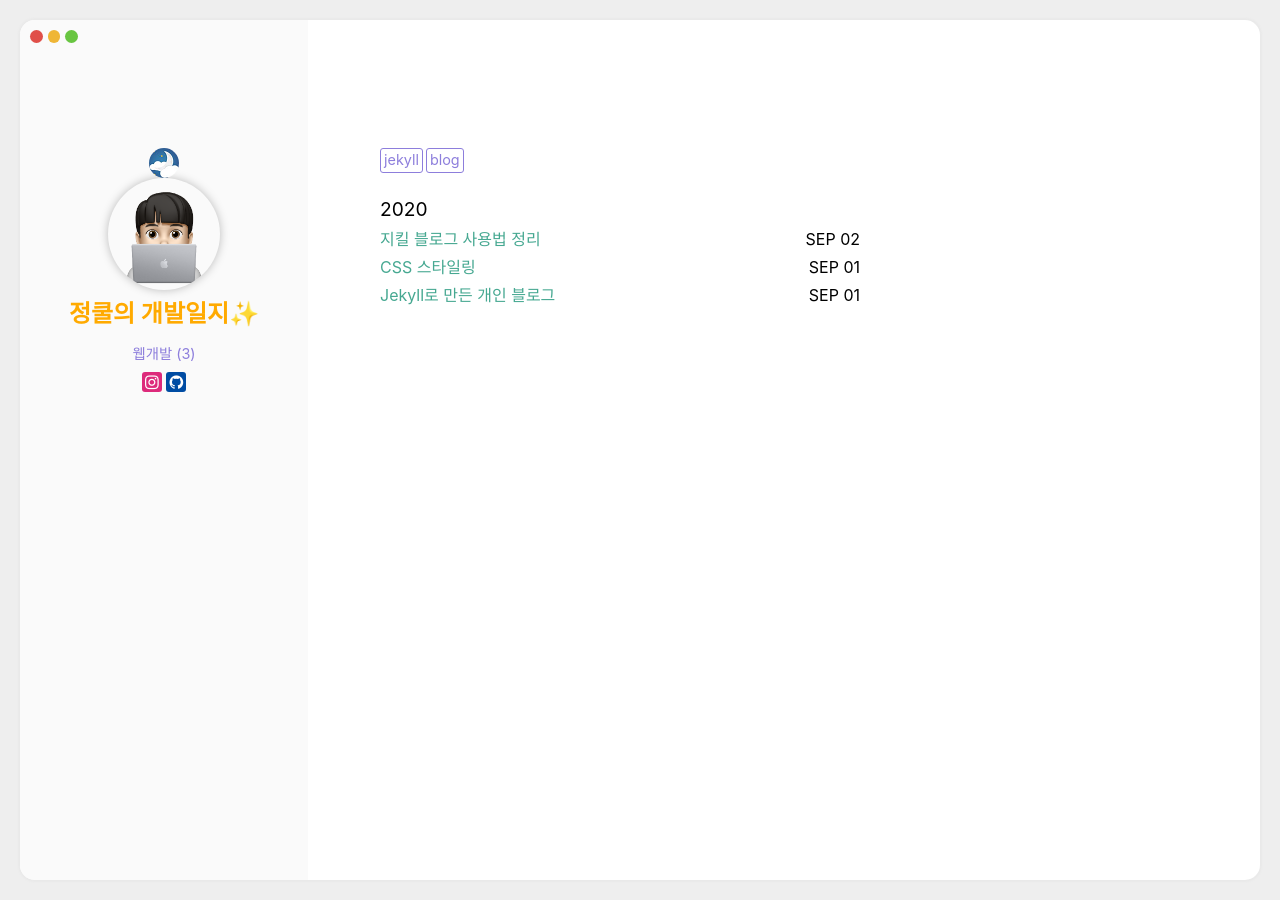
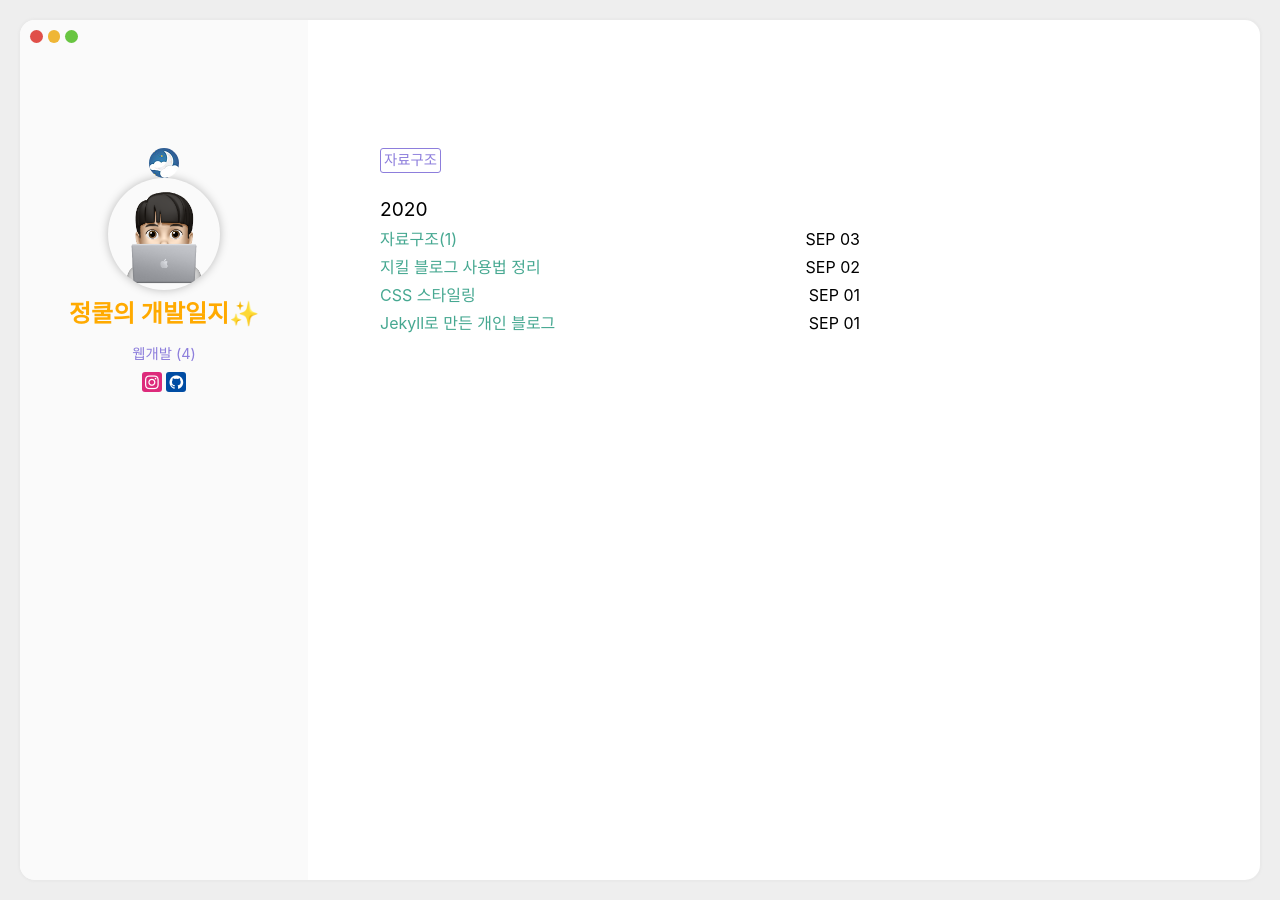
Before and after one commit to sebastianrcnt/sebastianrcnt.github.io, a Jekyll site: the page built from index.html, in a window 1280 px wide. Built offline with Jekyll 4.4.1, drawn with Linux system fonts in a browser that asks for light colours; some web fonts are replaced; some of the changed lines change nothing that is shown.

Commit message:
글작성 및 태그기능 추가

````diff
--- a/_data/tags.yml
+++ b/_data/tags.yml
@@ -1,2 +1 @@
-- jekyll
-- blog
+- 자료구조
--- a/_includes/head.html
+++ b/_includes/head.html
@@ -69,5 +69,8 @@ endif %}
     crossorigin="anonymous"
   ></script>
   <!-- js -->
-  <script></script>
+  <script
+    type="text/javascript"
+    src="https://cdn.mathjax.org/mathjax/latest/MathJax.js?config=TeX-AMS_HTML"
+  ></script>
 </head>
--- /dev/null
+++ b/_posts/2020-09-03-t1.md
@@ -0,0 +1,48 @@
+---
+title: 자료구조(1)
+categories: [웹개발]
+tags: [자료구조]
+comments: false
+---
+
+## Performance 측정
+
+### Primitive Operations이란?
+
+- evaluating an expression
+- assigning a value to a variable
+- indexing into an array
+- calling a method
+- returning from a method
+
+```java
+
+public static double arrayMax(double[ ] data) {
+  int n = data.length; // 2
+  double currentMax = data[0]; // 2
+  for (int i = 1; i < n; i ++) { // 2n
+    if (data[i] > currentMax) { // 2n-2
+      currentMax = data[i]; // 0 ~ 2n-2
+      return currentMax; // 1
+    }
+  }
+}
+```
+
+$$a(4n+3) <= T(n) <= b(6n+1)$$
+
+> T(n)은 2개의 선형 함수 사이에 bounded 되어 있다!
+
+### Growth Rate
+
+- 기본 연산이 걸리는 시간이 다르다면? 컴퓨터 소프트웨어/하드웨어의 변화를 가져와도, 상수배의 성능 차이만 나게 된다(기초연산이 상수배 되는 것이니까)
+  -> 그러므로, Growth Rate는 기초 연산과 상관 없다.
+- 특정 구간에서는 Growth Rate가 높을 수는 있어도, 결국은 Growth Rate에 의해서 결정되게 된다. 그 '추월 시점'이 $$n_{0}$$인 것!
+- 그 함수의 앞부분에 붙는 상수배(계수)와 상관 없이, Growth Rate가 성능을 결정한다.
+
+### Big-O Notation
+
+$$f(n) <= cg(n)$$ for $$ n >= n_{0}$$ 을 만족시키는 $$c$$와 $$n_{0}$$가 존재하면, $$f(n)$$이 $$O(g(n))$$이라고 할 수 있다.
+
+- 증명을 할 때에는 $$c$$ 와 $$n_{0}$$를 찾아서 증명하면 된다
+- 최고차항의 차수만 생각한다. ($$O(n^3 + n)$$ (x) $$O(n^3)$$ (o))
````
